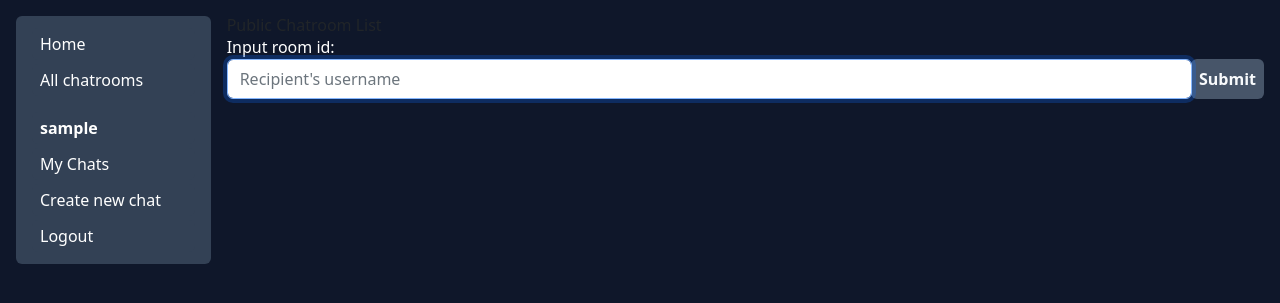
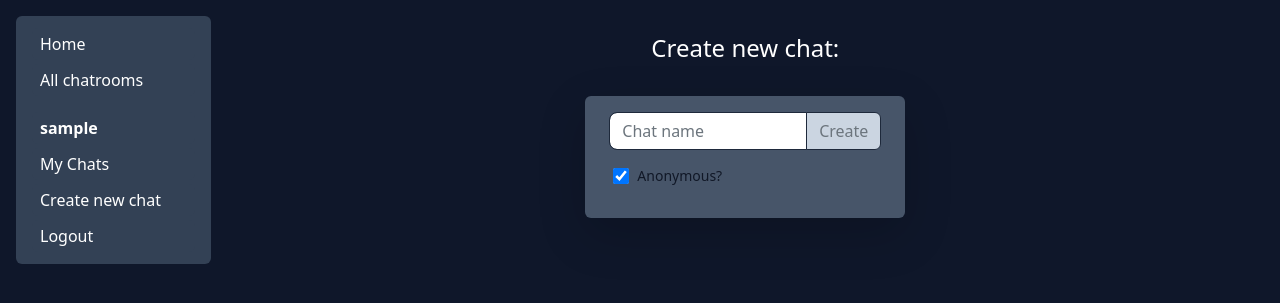
Before and after one commit to lin157644/ncu-tlk, a Django app: page /chatroom/new/ in a window 1280 px wide. Shown: the top 303 px of the page. Run offline with Django 4.2, Linux system fonts and the light colour scheme; the visitor is signed in with stand-in values (Sample User, id 1); some libraries are stand-ins or nearby versions.

Commit message:
feat: add is_anonymous field and improve create.html page

```diff
--- a/chatroom/consumers.py
+++ b/chatroom/consumers.py
@@ -2,7 +2,7 @@ import json
 from asgiref.sync import async_to_sync
 from channels.generic.websocket import WebsocketConsumer
 import datetime
-from .models import Message
+from .models import Message, Chatroom
 
 
 class ChatConsumer(WebsocketConsumer):
@@ -27,6 +27,7 @@ class ChatConsumer(WebsocketConsumer):
         text_data_json = json.loads(text_data)
 
         if text_data_json['load_msg']:
+            # is_anonymous = Chatroom.objects.get(id=self.chat_id).is_anonymous
             msgs = Message.objects.filter(id__lt=int(text_data_json['before_id']),
                                           chatroom_id=self.chat_id).order_by('-id')[:5]
             msg_list = []
--- a/chatroom/forms.py
+++ b/chatroom/forms.py
@@ -1,3 +1,5 @@
+import re
+
 from django import forms
 from django.core.exceptions import ValidationError
 from django.utils.translation import gettext_lazy as _
@@ -7,19 +9,34 @@ from .models import Chatroom
 
 class CreateChatForm(forms.Form):
     name = forms.CharField(max_length=255, required=True)
-    summary = forms.CharField(max_length=1000, required=True)
-    is_public = forms.BooleanField(required=True)
+    # summary = forms.CharField(max_length=1000, required=False)
+    # is_public = forms.BooleanField(required=False)
+
+    # Use model form is possible
+    # class Meta:
+    #     model = Chatroom
 
     def clean_name(self):
         data = self.cleaned_data['name']
-        if Chatroom.objects.filter(name__exact=data).exists():
+        if not re.fullmatch(r"[0-9A-Za-z_-]{3,}", data):
+            raise ValidationError(_('Invalid chat name. Chat name must be of at least three character and only '
+                                    'contain alphabet, number, "-" and "_"'))
+        if Chatroom.objects.filter(name__exact=data).exists() or (data.isnumeric() and Chatroom.objects.filter(id__exact=int(data)).exists()):
             raise ValidationError(_('Chat name already exist'))
-        return data
+        return str(data)
 
-    def clean_summary(self):
-        data = self.cleaned_data['summary']
-        return data
+    def clean_anonymous(self):
+        data = self.cleaned_data['anonymous']
+        if not isinstance(data, bool):
+            raise ValidationError(_('Invalid anonymous input'))\
 
-    def clean_is_public(self):
-        data = self.cleaned_data['is_public']
-        return data
+        return bool(data)
+
+
+    # def clean_summary(self):
+    #     data = self.cleaned_data['summary']
+    #     return data
+    #
+    # def clean_is_public(self):
+    #     data = self.cleaned_data['is_public']
+    #     return data
--- a/chatroom/models.py
+++ b/chatroom/models.py
@@ -7,13 +7,15 @@ class Chatroom(models.Model):
     """Chatroom model"""
 
     # Fields
+    # Helper text for form model
     name = models.CharField(
-        max_length=255, help_text="Enter name of the chatroom"
+        max_length=255, help_text="Enter name of the chatroom", null=False
     )
     summary = models.TextField(max_length=1000, help_text="Enter summary of the chatroom")
     user = models.ManyToManyField(User, related_name="chatroom_as_member")
     is_public = models.BooleanField(default=False, help_text="Choose whether the chatroom should be public")
-    created_by = models.ForeignKey(User, on_delete=models.CASCADE, related_name="chatroom_as_owner")
+    is_anonymous = models.BooleanField(default=False, help_text="Choose whether the chatroom should be anonymous")
+    created_by = models.ForeignKey(User, on_delete=models.CASCADE, related_name="chatroom_as_owner", null=False)
     created_at = models.DateTimeField(auto_now_add=True)
 
     # @property
--- a/chatroom/templates/create.html
+++ b/chatroom/templates/create.html
@@ -1,26 +1,55 @@
 {% extends "base.html" %}
 
+{% block title %}<title>Create new chat</title>{% endblock %}
+
 {% block content %}
-    <h1>Public Chatroom List</h1>
-    <p>Input room id:</p>
-    <div class="input-group rounded-b mb-3">
-        <input id="room-id-input" type="text" class="form-control rounded" placeholder="Recipient's username"
-               aria-label="Recipient's username" aria-describedby="button-addon2">
-        <input id="room-id-submit" class="bg-slate-600 hover:bg-slate-700 text-slate-50 font-bold py-2 px-2 rounded"
-               type="button" id="button-addon2" value="Submit">
+    <div class="flex flex-col items-center">
+        <p class="text-2xl text-center py-3">Create new chat:</p>
+        <div class="max-w-lg rounded overflow-hidden shadow-lg bg-slate-600 w-80 m-3 px-4 py-3">
+            <form action="{% url 'chat-create' %}" method="post">
+                {% csrf_token %}
+                {#        <div class="input-group rounded-b mb-3">#}
+                {#            <input id="room-id-input" type="text" class="form-control rounded" placeholder="chat name" name="name"#}
+                {#                   aria-label="Recipient's username" aria-describedby="button-addon2">#}
+                {#            <input id="room-id-submit" class="bg-slate-600 hover:bg-slate-700 text-slate-50 font-bold py-2 px-2 rounded"#}
+                {#                   type="submit" id="button-addon2" value="Submit">#}
+                {#        </div>#}
+                {{ form.name.help_text }}
+                <div class="mb-3">
+                    {% if form.name.errors %}
+                        <ol>
+                            {% for error in form.name.errors %}
+                                <li><strong>{{ error|escape }}</strong></li>
+                            {% endfor %}
+                        </ol>
+                    {% endif %}
+                    <div class="input-group mb-3">
+                        <input type="text" class="form-control rounded-l-lg border-slate-800 border-1"
+                               placeholder="Chat name" name="name"
+                               pattern="[0-9A-Za-z_-]{3,}">
+                        <button class="btn btn-outline-secondary bg-slate-300 hover:bg-slate-500 border-slate-800 border-1"
+                                type="submit" id="button-addon2">Create
+                        </button>
+                    </div>
+                    <div class="flex items-center pl-1">
+                        <input checked id="anonymous-checkbox" type="checkbox" value="" name="anonymous"
+                               class="w-4 h-4 text-blue-600 bg-gray-100 rounded border-gray-300 focus:ring-blue-500 dark:focus:ring-blue-600 dark:ring-offset-gray-800 focus:ring-2 dark:bg-gray-700 dark:border-gray-600">
+                        <label for="anonymous-checkbox" class="ml-2 text-sm font-medium text-gray-900 dark:text-gray-300">Anonymous?</label>
+                    </div>
+                    {#            <label for="chat-name" class="form-label">Chat name:</label>#}
+                </div>
+            </form>
+        </div>
     </div>
+{% endblock %}
 
+{% block script %}
     <script>
         document.querySelector('#room-id-input').focus();
-        document.querySelector('#room-id-input').onkeyup = function(e) {
+        document.querySelector('#room-id-input').onkeyup = function (e) {
             if (e.keyCode === 13) {  // 13: enter
                 document.querySelector('#room-id-input').click();
             }
         };
-
-        document.querySelector('#room-id-input').onclick = function(e) {
-            let roomId = document.querySelector('#room-id-input').value;
-            window.location.pathname = '/chats/' + roomId + '/';
-        };
     </script>
 {% endblock %}
--- a/chatroom/urls.py
+++ b/chatroom/urls.py
@@ -8,6 +8,7 @@ urlpatterns = [
     path("", views.index, name='index'),
     path("list/", views.ChatroomListView.as_view(), name='chat-list'),
     path("mine/", views.ChatroomOfUserListView.as_view(), name="my-chats"),
-    path("new/", views.createChatroom, name='chat-create'),
+    path("new/", views.create_chatroom, name='chat-create'),
     re_path(r'^(?P<pk>\d+)/$', views.ChatroomDetailView.as_view(), name='chat-detail'),
+    re_path(r'^(?!new|list|mine)(?P<name>[\da-zA-Z]{3,})$', views.show_chatroom_by_name, name='chat-detail-name'),
 ]
--- a/chatroom/views.py
+++ b/chatroom/views.py
@@ -3,32 +3,13 @@ import json
 from authlib.integrations.django_client import OAuth
 from django.contrib.auth.decorators import login_required
 from django.contrib.auth.mixins import LoginRequiredMixin
-from django.http import Http404
+from django.http import Http404, HttpResponseRedirect
 from django.shortcuts import redirect, render
 from django.urls import reverse
 from django.views import generic
 
 from .models import Chatroom
-
-# CONF_URL = 'https://accounts.google.com/.well-known/openid-configuration'
-oauth = OAuth()
-oauth.register(
-    name='ncu',
-    client_id='20221108123625JOZFR9IRPbxH',
-    client_secret='dJZFdqzT4sSOMXIKQowzQTKJMTWmxazMiW5pDN9VLESWmV0bQV3',
-    # (採用 POST Method, 需要以 Client Id/Client Secret 做為 Basic Auth 的帳號密碼, 另外在 request header 上要 Accept: application/json)
-    access_token_url='https://portal.ncu.edu.tw/oauth2/token',
-    access_token_params=None,
-    authorize_url='https://portal.ncu.edu.tw/oauth2/authorization',
-    authorize_params=None,
-    api_base_url='https://portal.ncu.edu.tw/apis/oauth/v1/info',
-    client_kwargs={'scope': 'id, identifier, chinese-name',
-                   'token_endpoint_auth_method': 'client_secret_post'
-                   },
-    # server_metadata_url=CONF_URL,
-)
-
-# ncu = oauth.create_client('ncu')
+from .forms import CreateChatForm
 
 
 def index(request):
@@ -65,9 +46,29 @@ class ChatroomOfUserListView(LoginRequiredMixin, generic.ListView):
     def get_queryset(self):
         return Chatroom.objects.filter(user=self.request.user).order_by('created_at')
 
-def createChatroom(request):
+
+def show_chatroom_by_name(request):
+    # TODO
+    pass
+
+
+@login_required
+def create_chatroom(request):
     if request.method == "POST":
-        form = ContactForm(request.POST)
+        form = CreateChatForm(request.POST)
+        if form.is_valid():
+            chatroom = Chatroom.objects.create(
+                name=form.cleaned_data["name"], is_public=False, created_by=request.user)
+            return HttpResponseRedirect(reverse('chat-detail', kwargs={"pk": chatroom.id}))
+    else:
+        form = CreateChatForm()
+    return render(request, 'create.html', {'form': form})
+
+
+@login_required
+def update_chatroom(request):
+    if request.method == "POST":
+        form = CreateChatForm(request.POST)
         pass
     return render(request, 'create.html')
 
@@ -80,11 +81,6 @@ def createChatroom(request):
 #     # from django.shortcuts import get_object_or_404
 #     # book = get_object_or_404(Book, pk=primary_key)
 
-
-# @login_required
-# def my_view(request):
-#     pass
-
 def home(request):
     user = request.session.get('user')
     if user:
```
Also changed, not shown: chatroom/migrations/0002_chatroom_is_anonymous.py (added).
